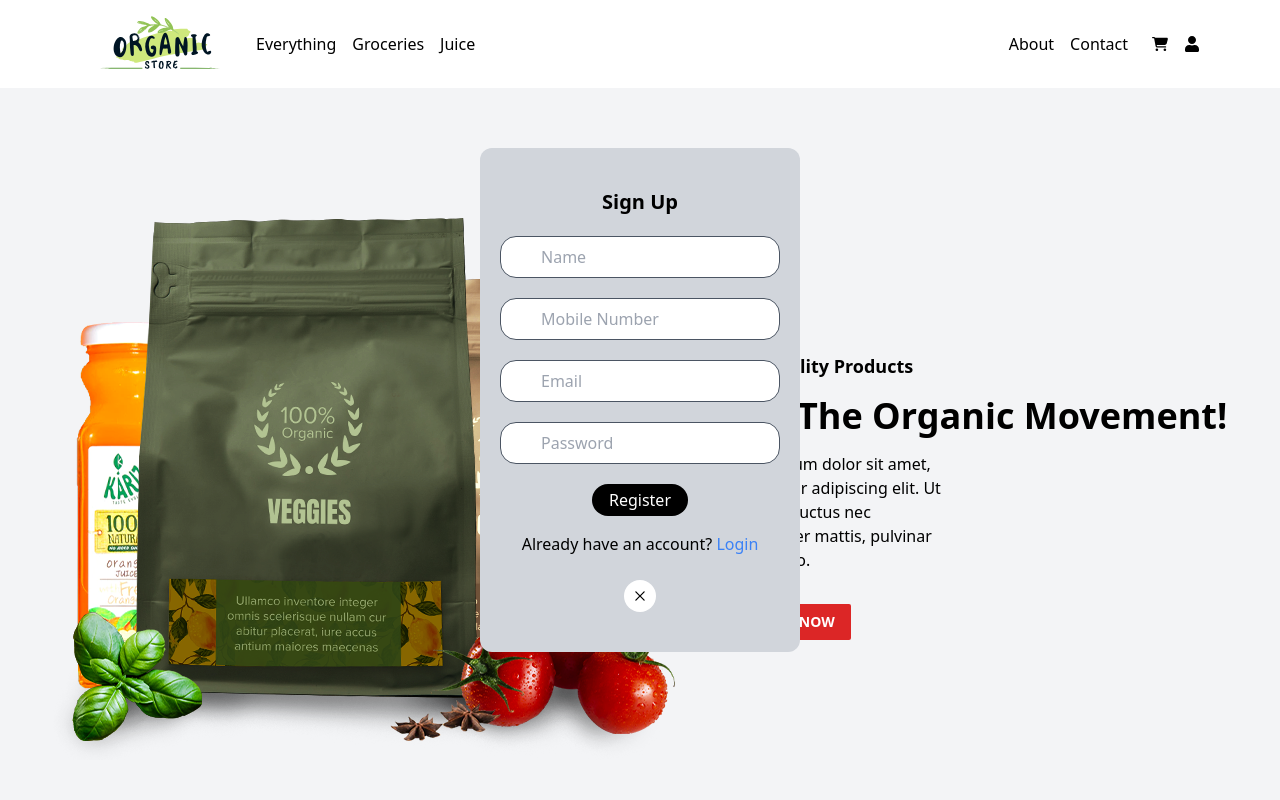
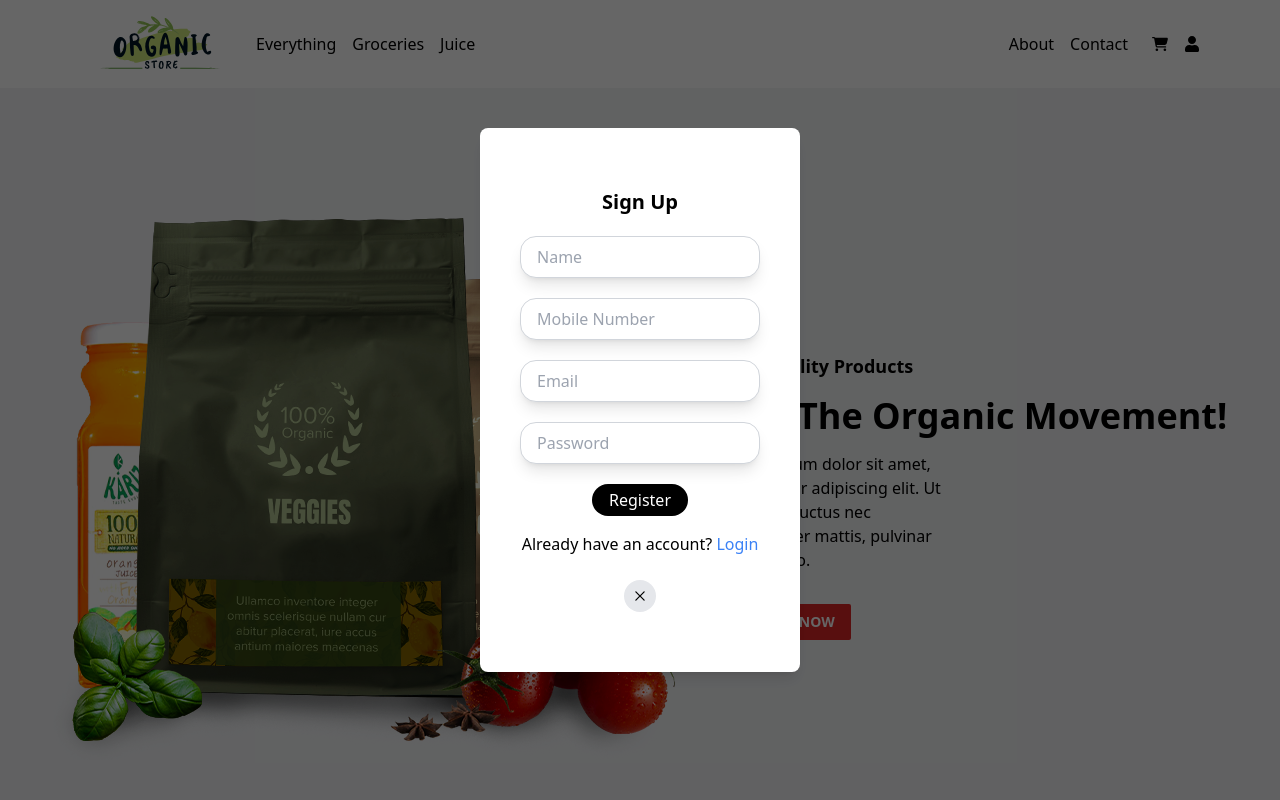
Before and after one commit to abhidhole2002/e-commerce, a React (Vite) app: page / in a window 1280 px wide. Both pictures are taken after a click on the icon 1192 px from the left and 44 px from the top of the page. Shown: the top 800 px of the page. Built offline with nearby package versions, Linux system fonts and the light colour scheme; no server answers.

Commit message:
login signup page updateed

```diff
--- a/src/pages/Login/Login.jsx
+++ b/src/pages/Login/Login.jsx
@@ -1,28 +1,33 @@
 import React, { useState } from "react";
 import { RxCross2 } from "react-icons/rx";
 
-const Login = () => {
+const Login = ({ onClose }) => {
   const [status, setStatus] = useState("Sign Up");
 
   return (
-    <div className="absolute top-1/2 left-1/2 transform -translate-x-1/2 -translate-y-1/2">
-      <form action="">
-        <div className="flex flex-col bg-gray-300 py-10 px-5 rounded-xl w-80">
+    <div
+      className="fixed inset-0 bg-black bg-opacity-60 flex justify-center items-center"
+      onClick={onClose}
+    >
+      <div
+        className="bg-white p-5 rounded-lg shadow-lg w-80"
+        onClick={(e) => e.stopPropagation()}
+      >
+        <div className="flex flex-col py-10 px-5 rounded-xl">
           <h1 className="text-center text-xl font-bold">{status}</h1>
 
-          {status === "Login" ? (
-            <></>
-          ) : (
+          {status === "Sign Up" && (
             <>
               <input
                 type="text"
                 placeholder="Name"
-                className="focus:outline-none border border-gray-600 mt-5 py-2 px-10 rounded-2xl"
+                className="focus:outline-none border border-gray-300 mt-5 py-2 px-4 rounded-2xl shadow-lg focus:ring-2 focus:ring-gray-500 transition duration-300 ease-in-out transform hover:scale-105"
               />
+
               <input
                 type="text"
                 placeholder="Mobile Number"
-                className="focus:outline-none border border-gray-600 mt-5 py-2 px-10 rounded-2xl"
+                className="focus:outline-none border border-gray-300 mt-5 py-2 px-4 rounded-2xl shadow-lg focus:ring-2 focus:ring-gray-500 transition duration-300 ease-in-out transform hover:scale-105"
               />
             </>
           )}
@@ -30,20 +35,21 @@ const Login = () => {
           <input
             type="text"
             placeholder="Email"
-            className="focus:outline-none border border-gray-600 mt-5 py-2 px-10 rounded-2xl"
+            className="focus:outline-none border border-gray-300 mt-5 py-2 px-4 rounded-2xl shadow-lg focus:ring-2 focus:ring-gray-500 transition duration-300 ease-in-out transform hover:scale-105"
           />
           <input
-            type="text"
+            type="password"
             placeholder="Password"
-            className="focus:outline-none border border-gray-600 mt-5 py-2 px-10 rounded-2xl"
+            className="focus:outline-none border border-gray-300 mt-5 py-2 px-4 rounded-2xl shadow-lg focus:ring-2 focus:ring-gray-500 transition duration-300 ease-in-out transform hover:scale-105"
           />
 
           <button className="bg-black text-white py-1 w-24 mx-auto mt-5 rounded-3xl">
             {status === "Sign Up" ? "Register" : "Login"}
           </button>
 
+          <div className="text-center mt-4">
             {status === "Sign Up" ? (
-            <div className="text-center mt-4">
+              <>
                 Already have an account?{" "}
                 <span
                   className="cursor-pointer text-blue-500"
@@ -51,27 +57,28 @@ const Login = () => {
                 >
                   Login
                 </span>
-            </div>
+              </>
             ) : (
-            <div className="text-center mt-4">
+              <>
                 Don't have an account?{" "}
                 <span
                   className="cursor-pointer text-blue-500"
                   onClick={() => setStatus("Sign Up")}
                 >
-                Click here
+                  Sign Up
                 </span>
+              </>
+            )}
           </div>
-          )}
 
           <div
-            className="mx-auto mt-6 bg-white p-2 rounded-full cursor-pointer "
-            onClick={() => setStatus()}
+            className="mx-auto mt-6 bg-gray-200 p-2 rounded-full cursor-pointer"
+            onClick={onClose}
           >
-            <RxCross2 className="text-center " />
+            <RxCross2 />
           </div>
         </div>
-      </form>
+      </div>
     </div>
   );
 };
```
Lines whose indentation alone changed are shown as unchanged.
